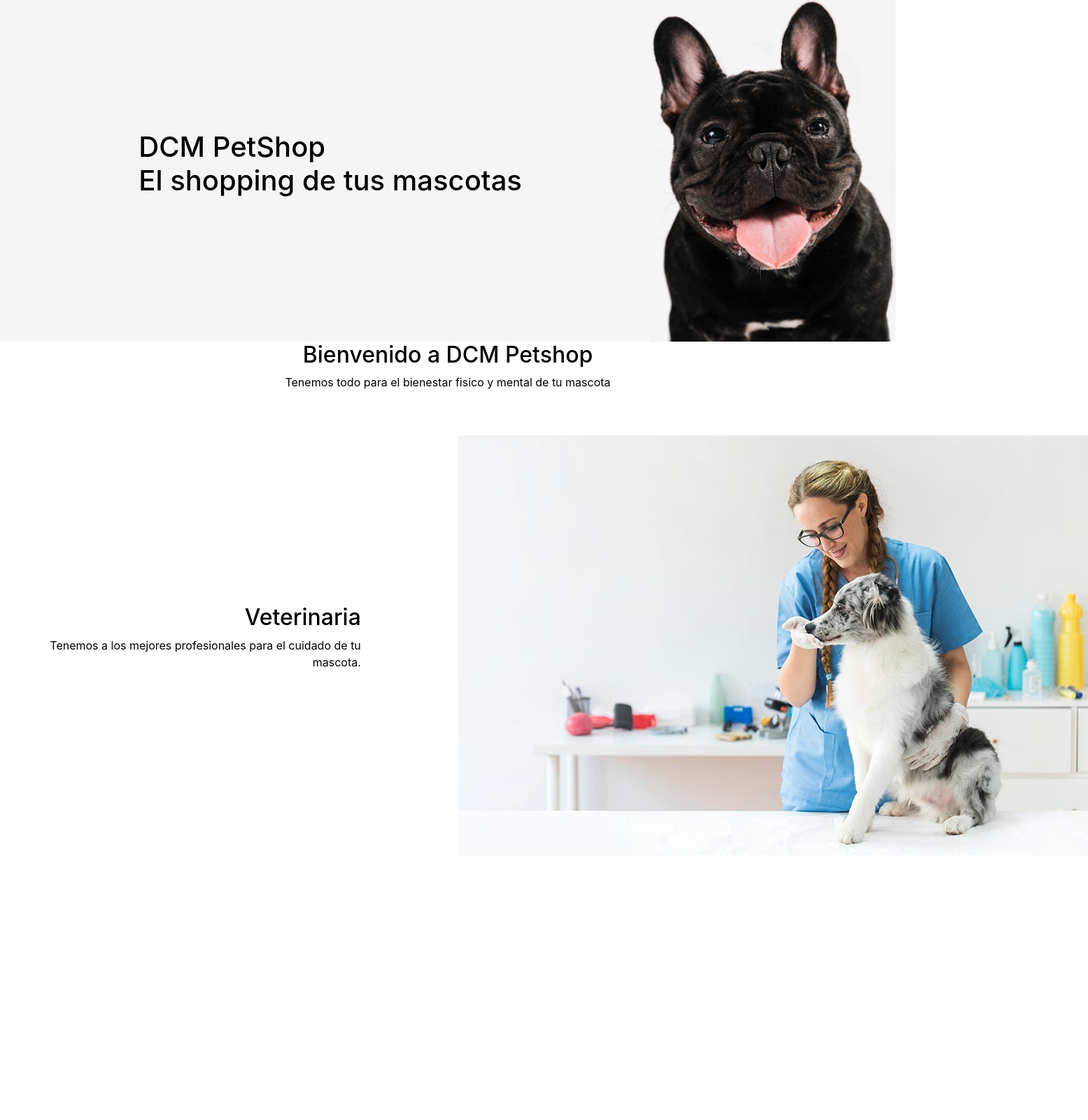
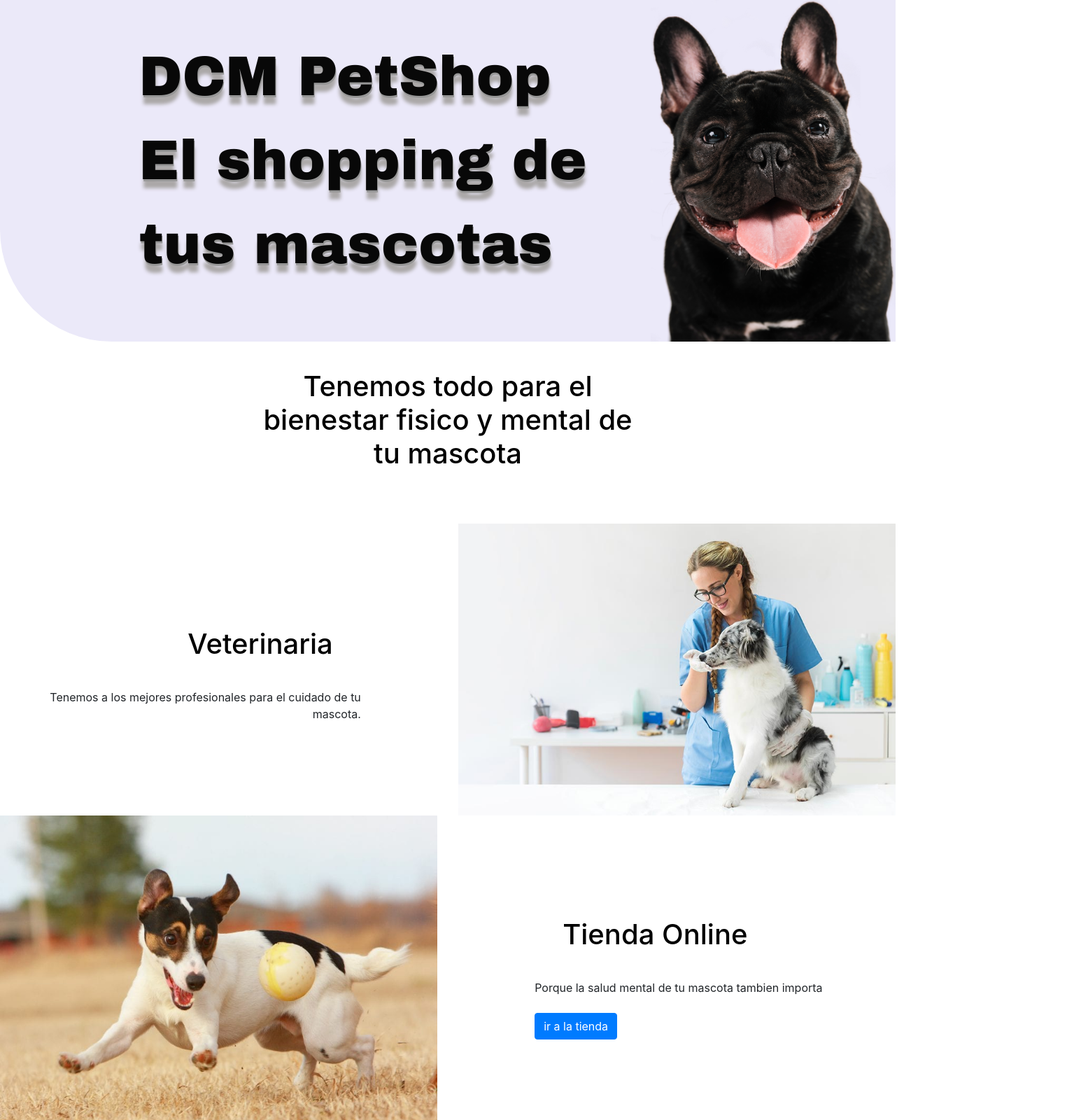
Before and after one commit to Diegolmi/Veterinaria, a React (Create React App) app: page / in a window 1280 px wide. Shown: the part 68-1668 px from the top of the page at 70% size, 1555 px wide, since content can reach past the window. Before the commit the page ends 1290 px from the top, so only its background shows below. Built offline with nearby package versions, Linux system fonts and the light colour scheme.

Commit message:
fotos juguetes y veterinaria

```diff
--- a/public/index.html
+++ b/public/index.html
@@ -3,6 +3,8 @@
   <head>
     <meta charset="utf-8" />
     <link rel="icon" href="%PUBLIC_URL%/favicon.ico" />
+    <link href="https://fonts.googleapis.com/css2?family=Lobster&display=swap" rel="stylesheet">
+
     <meta name="viewport" content="width=device-width, initial-scale=1" />
     <meta name="theme-color" content="#000000" />
     <meta
--- a/src/components/body.js
+++ b/src/components/body.js
@@ -13,7 +13,7 @@ class Body extends React.Component {
 
                     <div className="col-md-7 align-self-center text-center text-md-left">
                         <div className="intro-text">
-                            <h1>DCM PetShop<span class="d-md-block">El shopping de tus mascotas</span></h1>
+                            <p>DCM PetShop <br /> El shopping de tus mascotas</p>
                         </div>
 
                     </div>
--- a/src/components/section.js
+++ b/src/components/section.js
@@ -1,7 +1,7 @@
 import React from 'react';
 // import Carousel from 'react-bootstrap/Carousel';
 import Perro1 from './images/dogger_img_sm_3.jpg';
-// import Perro2 from './images/dogger_img_sm_1.jpg';
+import Juguetes from './images/perroconpelota.jpg';
 // import Perro3 from './images/dogger_img_sm_2.jpg';
 import './style.css';
 
@@ -15,16 +15,17 @@ class Section extends React.Component {
                         <div className="paws">
                             <span className="icon-paw"></span>
                         </div>
-                        <h2 className="text-black mb-2">Bienvenido a DCM Petshop</h2>
-                        <p>Tenemos todo para el bienestar fisico y mental de tu mascota</p>
+                        <h2 className="text-black mb-2">Tenemos todo para el bienestar fisico y mental de tu mascota</h2>
+
                     </div>
 
                 </div>
                 <div className="row hover-1-wrap mb-5 mb-lg-0">
 
                     <div className="mb-4 mb-lg-0 col-lg-6 order-lg-2" data-aos="fade-right">
-
-                        <img src={Perro1} alt="" />
+                        <a href="index.html" className="hover-1">
+                            <img src={Perro1} alt="" class="img-fluid" />
+                        </a>
                     </div>
                     <div className="col-lg-5 mr-auto text-lg-right align-self-center order-lg-1" data-aos="fade-left">
                         <h2 className="text-black">Veterinaria</h2>
@@ -32,6 +33,22 @@ class Section extends React.Component {
                         <p></p>
                     </div>
                 </div>
+                <div className="row hover-1-wrap mb-5 mb-lg-0">
+                    <div className="col-12">
+                        <div className="row">
+                            <div className="mb-4 mb-lg-0 col-lg-6" data-aos="fade-left">
+                                <a href="tienda.html" className="hover-1">
+                                    <img src={Juguetes} alt="" className="img-fluid" />
+                                 </a>
+                            </div>
+                                <div className="col-lg-5 ml-auto align-self-center" data-aos="fade-right">
+                                    <h2 className="text-black">Tienda Online</h2>
+                                    <p className="mb-4">Porque la salud mental de tu mascota tambien importa</p>
+                                    <p><a href="tienda.html" className="btn btn-primary">ir a la tienda</a></p>
+                                </div>
+                            </div>
+                        </div>
+                    </div>
             </>
 
 
--- a/src/components/style.css
+++ b/src/components/style.css
@@ -1,3 +1,6 @@
+
+
+
 
 h1 , h3 , h2 {
     color: black;
@@ -67,14 +70,13 @@ label {
 .titulo {
     background-color: teal;
 }
-p {
-    color: black;
-}
+
 
 .principal {
-    background-color: whitesmoke;
+    background: rgba(235,233,249,1);
     display: flex;
     flex-direction: row-reverse;
+    border-radius: 0px 0px 0px 160px;
 }
 
 .perro1 {
@@ -83,3 +85,35 @@ p {
 
 
 }
+.intro-text {
+    font-size: 80px;
+    font-family: "Arial Black", Gadget, sans-serif;
+    color: rgb(8, 8, 8);
+
+text-shadow: 1px 3px 0 #969696, 1px 13px 5px #aba8a8;    line-height: 1.5; }
+.text-black{
+    font-size: 40px;
+    margin: 20px;
+    padding: 20px;
+}
+.hover-1-wrap .hover-1 {
+    position: relative;
+    margin-bottom: 0;
+    display: block; }
+.hover-1-wrap .hover-1:after {
+      z-index: -1;
+      content: "";
+      position: absolute;
+      top: 10px;
+      right: 10px;
+      bottom: 10px;
+      left: 10px;
+      background: #a2c0be;
+      -webkit-transition: .3s all ease-in-out;
+      -o-transition: .3s all ease-in-out;
+      transition: .3s all ease-in-out; }
+
+  .hover-1-wrap:hover .hover-1:after {
+    right: -10px;
+    bottom: -10px;
+    position: absolute; }
```
Also changed, not shown: src/components/images/juguetesperro.jpg (added), src/components/images/perroconpelota.jpg (added).
